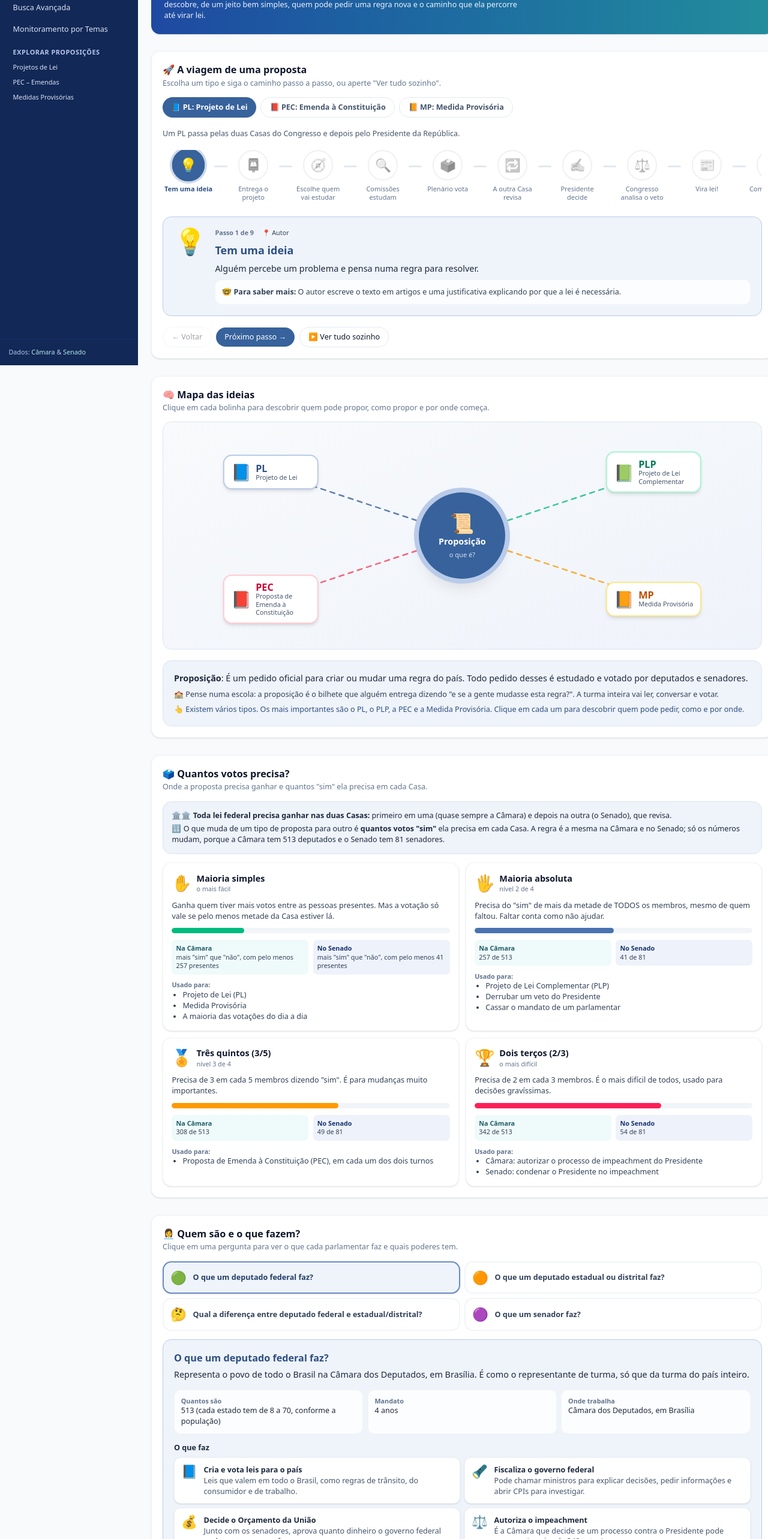
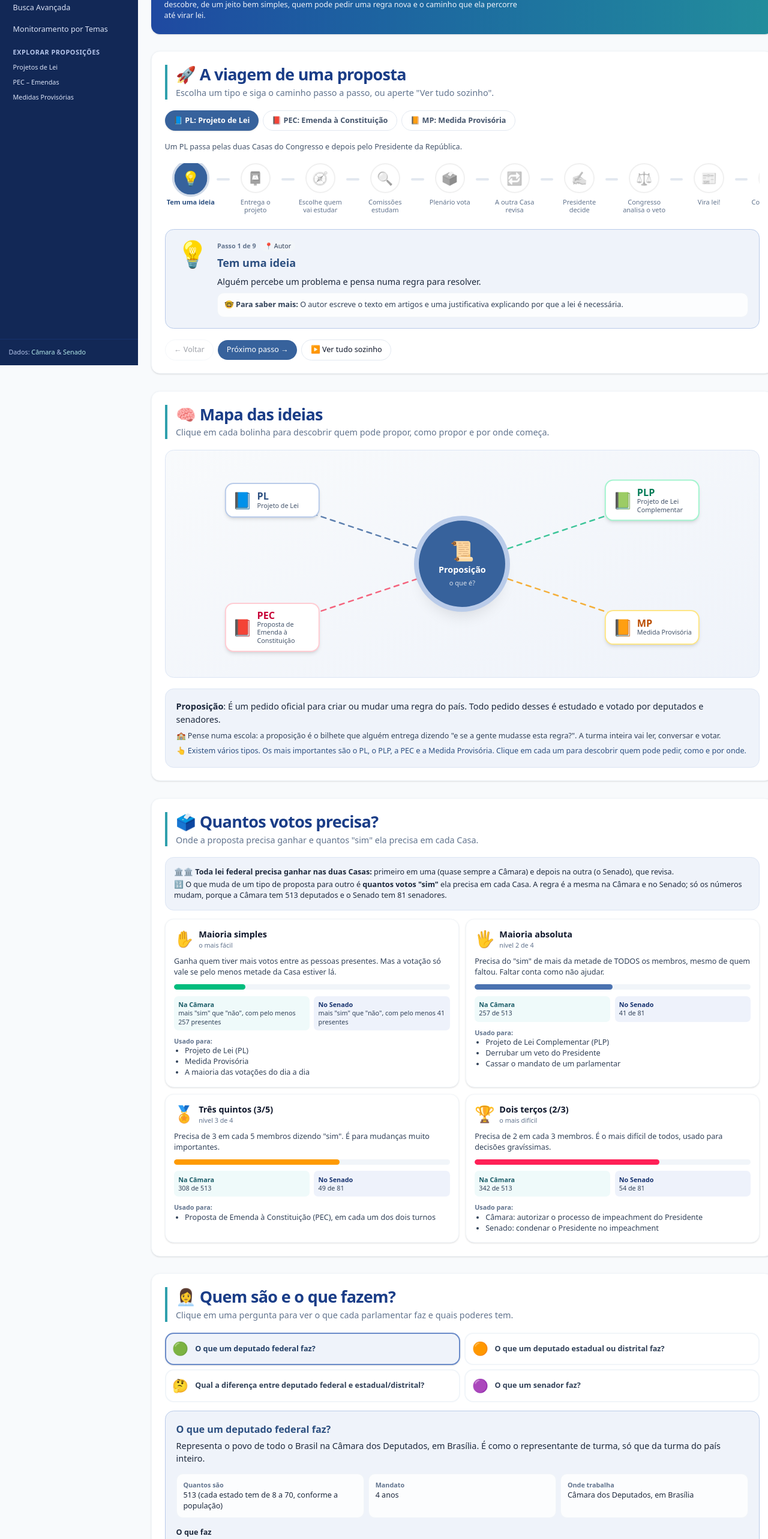
Before and after one commit to maricoxta/legislativo-dashboard, a Next.js app: page / in a window 1280 px wide. Shown: the part 191-2757 px from the top of the page at 60% size. Built offline with nearby package versions, Linux system fonts and the light colour scheme.

Commit message:
Página inicial: títulos das seções maiores e destacados
Co-Authored-By: Claude Opus 5.5 (1M context) <noreply@anthropic.com>
Claude-Session: https://claude.ai/code/session_01EjCmLCm5GbPtPoBY37CTnc

```diff
--- a/app/page.tsx
+++ b/app/page.tsx
@@ -17,34 +17,34 @@ export default function EntendaPage() {
         </p>
       </div>
 
-      <section className="bg-white rounded-2xl border border-slate-100 shadow-sm p-5 space-y-4">
-        <div>
-          <h2 className="text-lg font-bold text-slate-900">🚀 A viagem de uma proposta</h2>
-          <p className="text-sm text-slate-500">Escolha um tipo e siga o caminho passo a passo, ou aperte &quot;Ver tudo sozinho&quot;.</p>
+      <section className="bg-white rounded-2xl border border-slate-100 shadow-sm p-6 space-y-5">
+        <div className="border-l-4 border-teal-500 pl-4">
+          <h2 className="text-2xl md:text-3xl font-extrabold text-violet-700 tracking-tight">🚀 A viagem de uma proposta</h2>
+          <p className="text-base text-slate-500 mt-1">Escolha um tipo e siga o caminho passo a passo, ou aperte &quot;Ver tudo sozinho&quot;.</p>
         </div>
         <FluxoAprovacao />
       </section>
 
-      <section className="bg-white rounded-2xl border border-slate-100 shadow-sm p-5 space-y-4">
-        <div>
-          <h2 className="text-lg font-bold text-slate-900">🧠 Mapa das ideias</h2>
-          <p className="text-sm text-slate-500">Clique em cada bolinha para descobrir quem pode propor, como propor e por onde começa.</p>
+      <section className="bg-white rounded-2xl border border-slate-100 shadow-sm p-6 space-y-5">
+        <div className="border-l-4 border-teal-500 pl-4">
+          <h2 className="text-2xl md:text-3xl font-extrabold text-violet-700 tracking-tight">🧠 Mapa das ideias</h2>
+          <p className="text-base text-slate-500 mt-1">Clique em cada bolinha para descobrir quem pode propor, como propor e por onde começa.</p>
         </div>
         <MapaMental />
       </section>
 
-      <section className="bg-white rounded-2xl border border-slate-100 shadow-sm p-5 space-y-4">
-        <div>
-          <h2 className="text-lg font-bold text-slate-900">🗳️ Quantos votos precisa?</h2>
-          <p className="text-sm text-slate-500">Onde a proposta precisa ganhar e quantos &quot;sim&quot; ela precisa em cada Casa.</p>
+      <section className="bg-white rounded-2xl border border-slate-100 shadow-sm p-6 space-y-5">
+        <div className="border-l-4 border-teal-500 pl-4">
+          <h2 className="text-2xl md:text-3xl font-extrabold text-violet-700 tracking-tight">🗳️ Quantos votos precisa?</h2>
+          <p className="text-base text-slate-500 mt-1">Onde a proposta precisa ganhar e quantos &quot;sim&quot; ela precisa em cada Casa.</p>
         </div>
         <QuantosVotos />
       </section>
 
-      <section className="bg-white rounded-2xl border border-slate-100 shadow-sm p-5 space-y-4">
-        <div>
-          <h2 className="text-lg font-bold text-slate-900">👩‍💼 Quem são e o que fazem?</h2>
-          <p className="text-sm text-slate-500">Clique em uma pergunta para ver o que cada parlamentar faz e quais poderes tem.</p>
+      <section className="bg-white rounded-2xl border border-slate-100 shadow-sm p-6 space-y-5">
+        <div className="border-l-4 border-teal-500 pl-4">
+          <h2 className="text-2xl md:text-3xl font-extrabold text-violet-700 tracking-tight">👩‍💼 Quem são e o que fazem?</h2>
+          <p className="text-base text-slate-500 mt-1">Clique em uma pergunta para ver o que cada parlamentar faz e quais poderes tem.</p>
         </div>
         <Parlamentares />
       </section>
```
